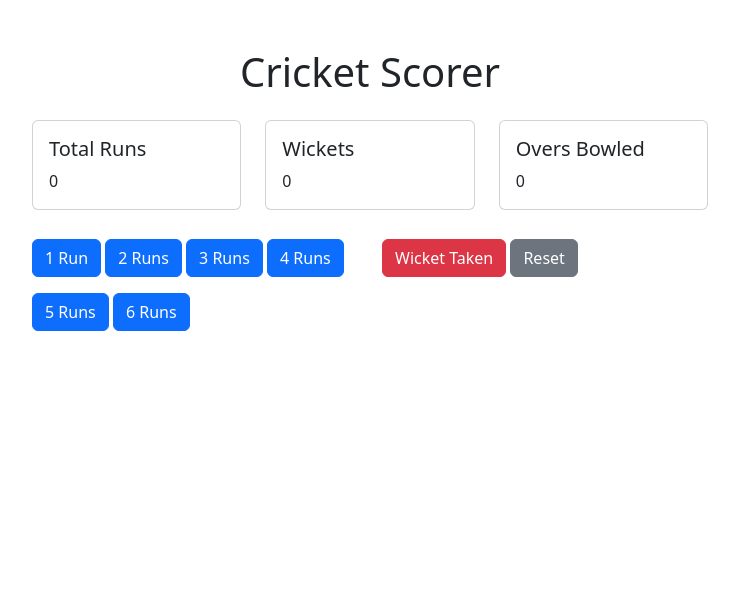
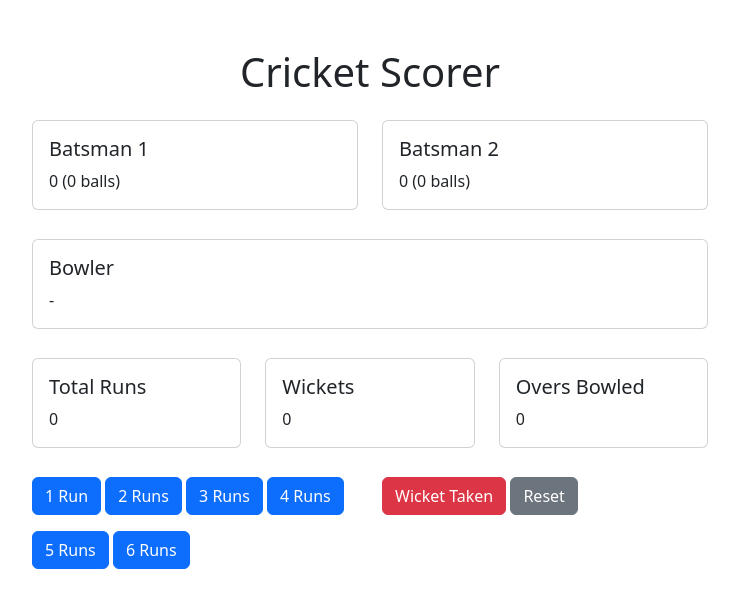
Before and after one commit to RuAstro/Restart_cricket, a Flask app: template templates/scorer_page.html in a window 1280 px wide. Shown: the top 608 px of the page, without its empty margins (270-1009 px from the left). Run offline with Flask 3, Linux system fonts and the light colour scheme; the template is opened without the code that fills it, so the values that code supplies are empty; some libraries are stand-ins or nearby versions.

Commit message:
added batsmen and bowler section

```diff
--- a/templates/scorer_page.html
+++ b/templates/scorer_page.html
@@ -20,7 +20,40 @@
 <div class="container mt-5">
     <h1 class="mb-4 text-center">Cricket Scorer</h1>
 
+    <!-- Batsmen Section -->
     <div class="row">
+        <div class="col-md-6">
+            <div class="card">
+                <div class="card-body">
+                    <h5 class="card-title">Batsman 1</h5>
+                    <p class="card-text" id="batsman1-runs">0 (0 balls)</p>
+                </div>
+            </div>
+        </div>
+        <div class="col-md-6">
+            <div class="card">
+                <div class="card-body">
+                    <h5 class="card-title">Batsman 2</h5>
+                    <p class="card-text" id="batsman2-runs">0 (0 balls)</p>
+                </div>
+            </div>
+        </div>
+    </div>
+
+    <!-- Bowler Section -->
+    <div class="row mt-4">
+        <div class="col">
+            <div class="card">
+                <div class="card-body">
+                    <h5 class="card-title">Bowler</h5>
+                    <p class="card-text" id="bowler-details">-</p>
+                </div>
+            </div>
+        </div>
+    </div>
+
+    <!-- Scoreboard Section -->
+    <div class="row mt-4">
         <div class="col-md-4">
             <div class="card">
                 <div class="card-body">
@@ -47,6 +80,7 @@
         </div>
     </div>
 
+    <!-- Buttons Section -->
     <div class="row mt-4">
         <div class="col-md-6">
             <button class="btn btn-primary btn-block mb-3" onclick="addRuns(1)">1 Run</button>
```
